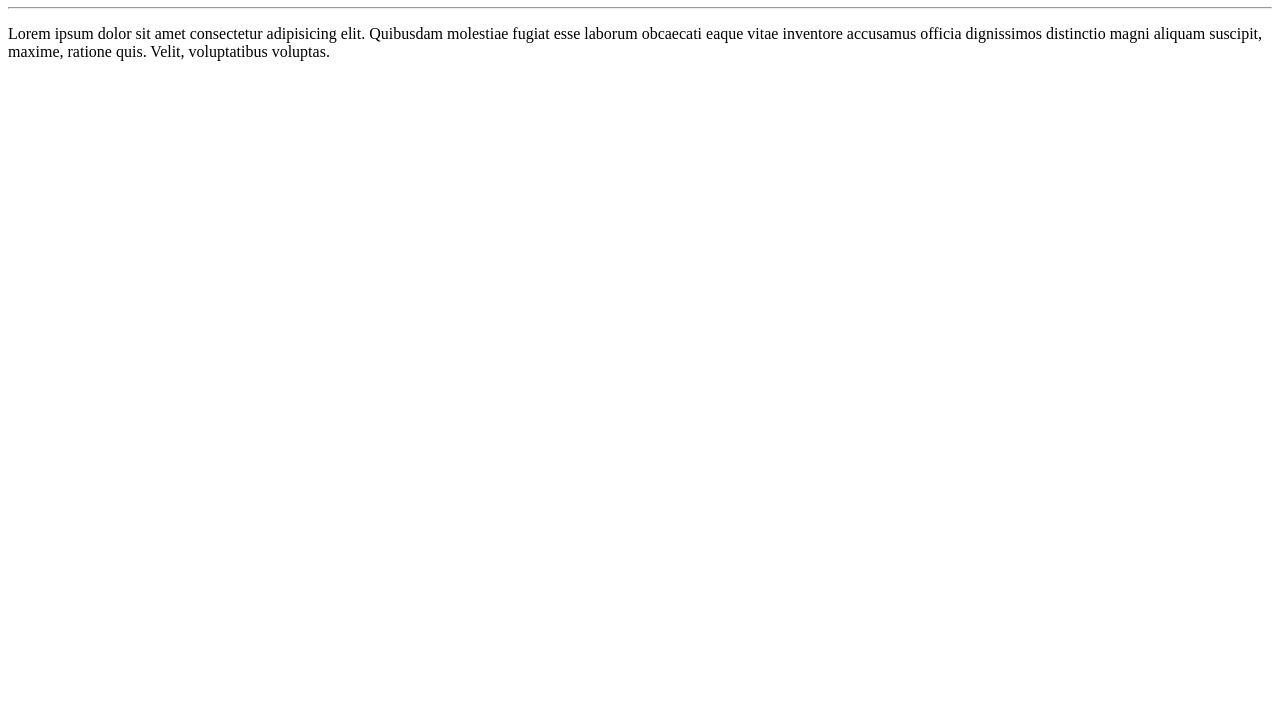
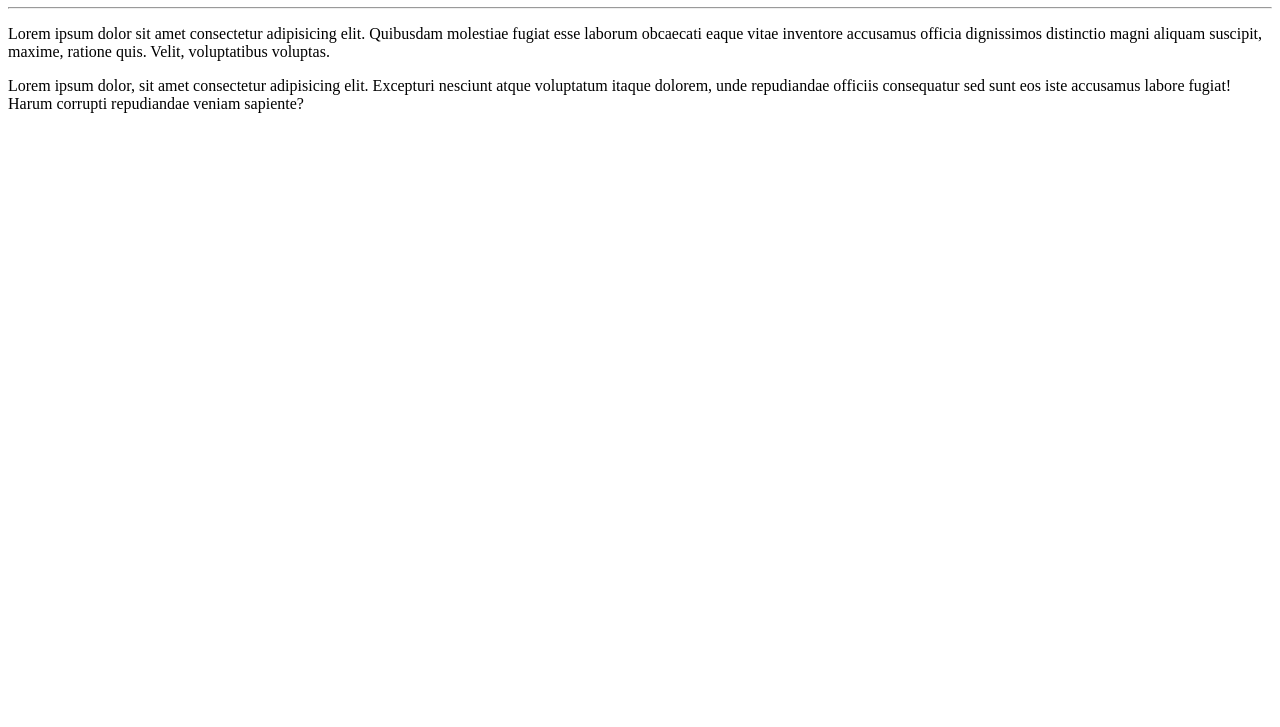
Before and after one commit to maiaraandr/Ola-Mundo, a plain HTML site: page site.exemplo/index.html in a window 1280 px wide. Shown: the part 73-800 px from the top of the page. Drawn offline with Linux system fonts and the light colour scheme.

Commit message:
Adicionei um paragrafo

```diff
--- a/site.exemplo/index.html
+++ b/site.exemplo/index.html
@@ -9,5 +9,6 @@
     <h1>Olá, Mundo!</h1>
     <hr>
     <p>Lorem ipsum dolor sit amet consectetur adipisicing elit. Quibusdam molestiae fugiat esse laborum obcaecati eaque vitae inventore accusamus officia dignissimos distinctio magni aliquam suscipit, maxime, ratione quis. Velit, voluptatibus voluptas.</p>
+    <p>Lorem ipsum dolor, sit amet consectetur adipisicing elit. Excepturi nesciunt atque voluptatum itaque dolorem, unde repudiandae officiis consequatur sed sunt eos iste accusamus labore fugiat! Harum corrupti repudiandae veniam sapiente?</p>
 </body>
 </html>
```
